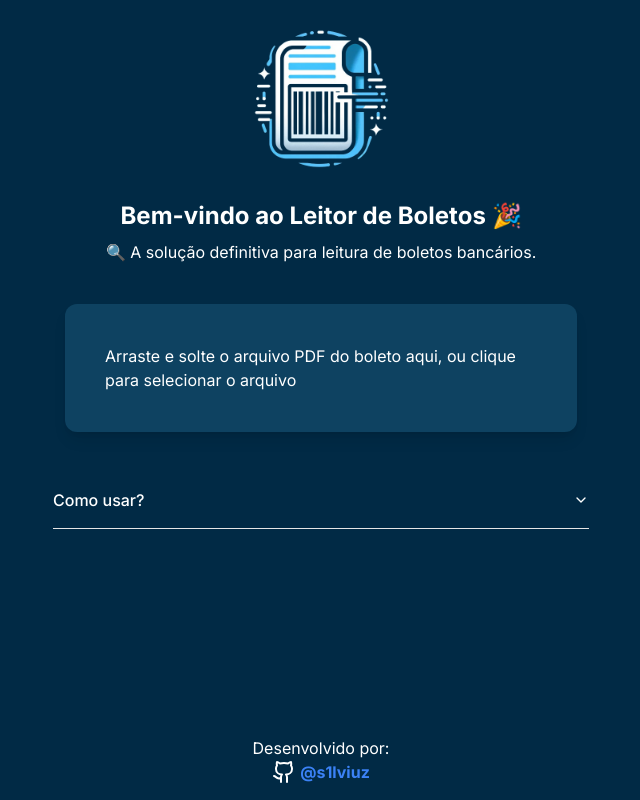
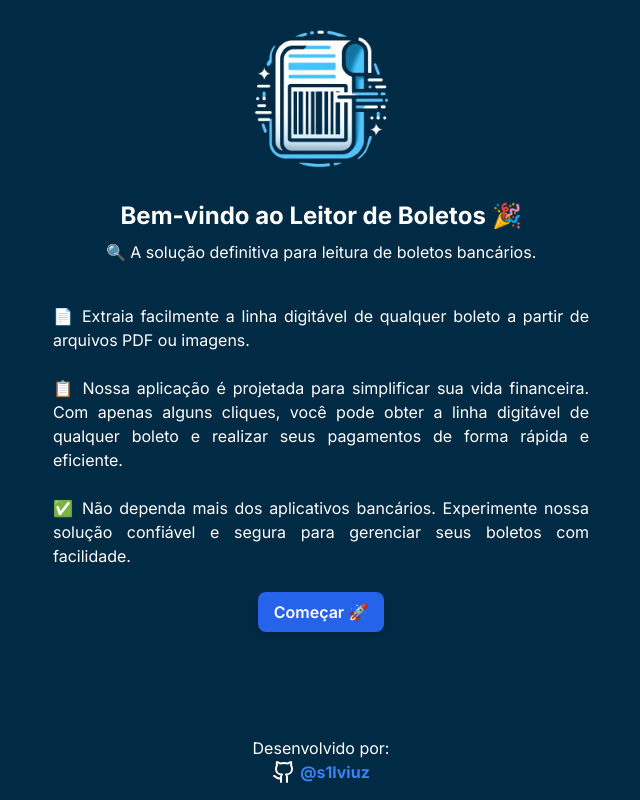
Before and after one commit to s1lviuz/leitor-de-boletos-web, a Next.js app: page / in a window 1280 px wide. Shown: the whole page, without its empty margins (319-959 px from the left). Built offline with nearby package versions, Linux system fonts and the light colour scheme.

Commit message:
feat: adicionada rota de inicio

```diff
--- a/src/app/layout.tsx
+++ b/src/app/layout.tsx
@@ -1,7 +1,9 @@
 import type { Metadata } from "next";
 import { Inter as FontSans } from "next/font/google"
+import { cn } from "@/lib/utils";
+import { GithubIcon } from "lucide-react";
+import Image from "next/image";
 import "./globals.css";
-import { cn } from "@/lib/utils";
 
 const fontSans = FontSans({
   subsets: ["latin"],
@@ -30,7 +32,34 @@ export default function RootLayout({
           fontSans.variable
         )}
       >
-        {children}
+        <main className="flex flex-col min-h-screen w-full items-center justify-between bg-[#012A45] text-white">
+          <header className="flex flex-col w-full items-center justify-center">
+            <Image
+              src="/ghost_icon.png"
+              alt="Logo do Leitor de Boletos"
+              width={200}
+              height={200}
+            />
+            <h1 className="text-xl 2xl:text-4xl xl:text-2xl font-bold">Bem-vindo ao Leitor de Boletos 🎉</h1>
+            <p className="2xl:text-lg mt-2 text-center">🔍 A solução definitiva para leitura de boletos bancários.</p>
+          </header>
+          <section className="max-w-xl mb-auto mt-5 xl:mt-10">
+            {children}
+          </section>
+          <footer className="flex flex-col w-full items-center justify-center min-h-20">
+            <p className="2xl:text-lg">Desenvolvido por:</p>
+            <div className="flex gap-1 items-center">
+              <GithubIcon size={24} />
+              <a
+                href="https://github.com/s1lviuz"
+                target="_blank"
+                className="text-blue-500 hover:underline"
+              >
+                <strong>@s1lviuz</strong>
+              </a>
+            </div>
+          </footer>
+        </main>
       </body>
     </html>
   );
--- /dev/null
+++ b/src/app/leitor-boleto/page.tsx
@@ -0,0 +1,7 @@
+import DropzoneComponent from "@/components/Dropzone";
+
+export default function Home() {
+  return (
+    <DropzoneComponent />
+  );
+}
--- a/src/app/page.tsx
+++ b/src/app/page.tsx
@@ -1,36 +1,23 @@
-import Image from "next/image";
-import DropzoneComponent from "./components/Dropzone";
-import { GithubIcon } from "lucide-react";
+import { Button } from "@/components/ui/button";
+import Link from "next/link";
 
 export default function Home() {
   return (
-    <main className="flex flex-col min-h-screen w-full items-center justify-between bg-[#012A45] text-white">
-      <header className="flex flex-col w-full items-center justify-center">
-        <Image
-          src="/ghost_icon.png"
-          alt="Logo do Leitor de Boletos"
-          width={200}
-          height={200}
-        />
-        <h1 className="text-xl 2xl:text-4xl xl:text-2xl font-bold">Bem-vindo ao Leitor de Boletos 🎉</h1>
-        <p className="2xl:text-lg mt-2 text-center">🔍 A solução definitiva para leitura de boletos bancários.</p>
-      </header>
-      <section className="max-w-xl mb-auto mt-5 xl:mt-10">
-        <DropzoneComponent />
-      </section>
-      <footer className="flex flex-col w-full items-center justify-center min-h-20">
-        <p className="2xl:text-lg">Desenvolvido por:</p>
-        <div className="flex gap-1 items-center">
-          <GithubIcon size={24} />
-          <a
-            href="https://github.com/s1lviuz"
-            target="_blank"
-            className="text-blue-500 hover:underline"
-          >
-            <strong>@s1lviuz</strong>
-          </a>
+    <div className="px-5 text-justify">
+      <p className="mb-6">
+        📄 Extraia facilmente a linha digitável de qualquer boleto a partir de arquivos PDF ou imagens.
+      </p>
+      <p className="mb-6">
+        📋 Nossa aplicação é projetada para simplificar sua vida financeira. Com apenas alguns cliques, você pode obter a linha digitável de qualquer boleto e realizar seus pagamentos de forma rápida e eficiente.
+      </p>
+      <p className="mb-6">
+        ✅ Não dependa mais dos aplicativos bancários. Experimente nossa solução confiável e segura para gerenciar seus boletos com facilidade.
+      </p>
+      <Link href="/leitor-boleto">
+        <div className="mt-6 px-4 py-2 w-fit mx-auto bg-blue-600 text-white font-semibold rounded-lg shadow-md hover:bg-blue-700 focus:outline-none focus:ring-2 focus:ring-blue-500 focus:ring-opacity-75">
+          Começar 🚀
         </div>
-      </footer>
-    </main>
+      </Link>
+    </div>
   );
 }
```
Also changed, not shown: src/components/Dropzone.tsx (renamed from src/app/components/Dropzone.tsx).
